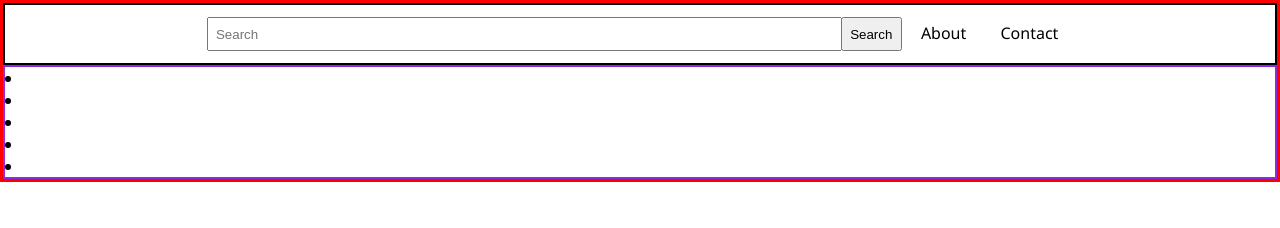
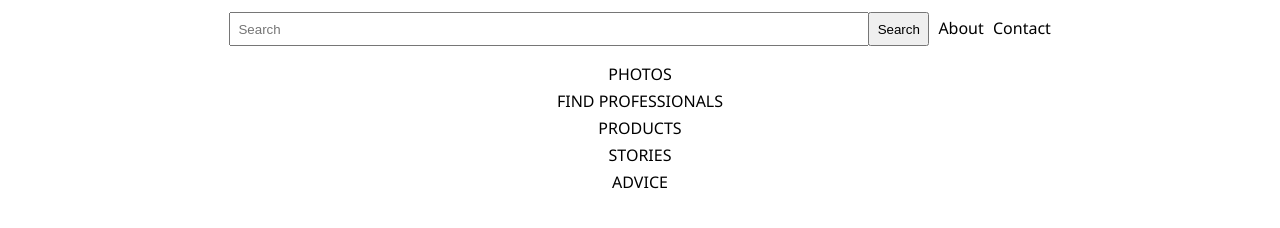
Before and after one commit to Pablo-cyber21/Houzz-clone-, a plain HTML site: page Houzz page 1/index.html in a window 1280 px wide. Drawn offline with Linux system fonts and the light colour scheme.

Commit message:
Navgatiion Part 2
Signed-off-by: Asiimawe Pablo <pasiimawe@gmail.com>

```diff
--- a/Houzz page 1/index.html
+++ b/Houzz page 1/index.html
@@ -23,11 +23,11 @@
 
       <div class="nav-content2">
         <nav>
-          <li><a href=""></a></li>
-          <li><a href=""></a></li>
-          <li><a href=""></a></li>
-          <li><a href=""></a></li>
-          <li><a href=""></a></li>
+          <a class="services" href="">Photos</a>
+          <a class="services" href="">Find Professionals</a>
+          <a class="services" href="">Products</a>
+          <a class="services" href="">Stories</a>
+          <a class="services" href="">Advice</a>
         </nav>
       </div>
     </div>
--- a/Houzz page 1/style.css
+++ b/Houzz page 1/style.css
@@ -5,12 +5,12 @@
 }
 
 .navigation {
-  border: 3px solid red;
+  /* border: 3px solid red; */
   font-family: "Segoe UI", Tahoma, Geneva, Verdana, sans-serif;
 }
 
 .nav-content1 {
-  border: 2px solid black;
+  /* border: 2px solid black; */
   padding: 0.77em 0em;
   text-align: center;
 }
@@ -27,10 +27,21 @@ button {
 
 .help {
   text-decoration: none;
-  margin: 15px;
   color: black;
+  margin-left: 5px;
 }
 
 .nav-content2 {
-  border: 2px solid blueviolet;
+  /* border: 2px solid blueviolet; */
+  text-transform: uppercase;
+  font-weight: 550;
+  font-size: 1em;
+  text-align: center;
 }
+
+.services {
+  display: block;
+  margin-top: 5px;
+  color: black;
+  text-decoration: none;
+}
```
